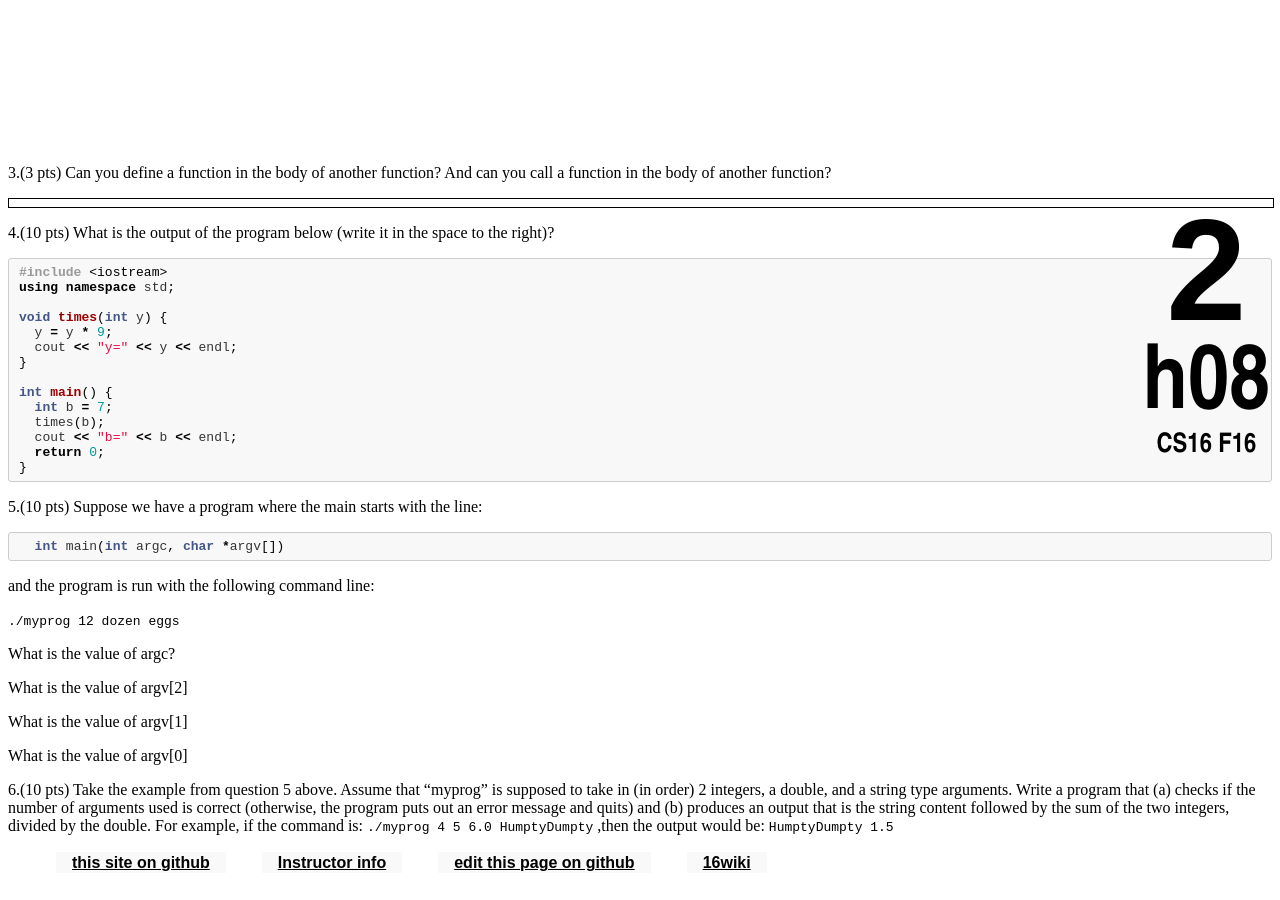
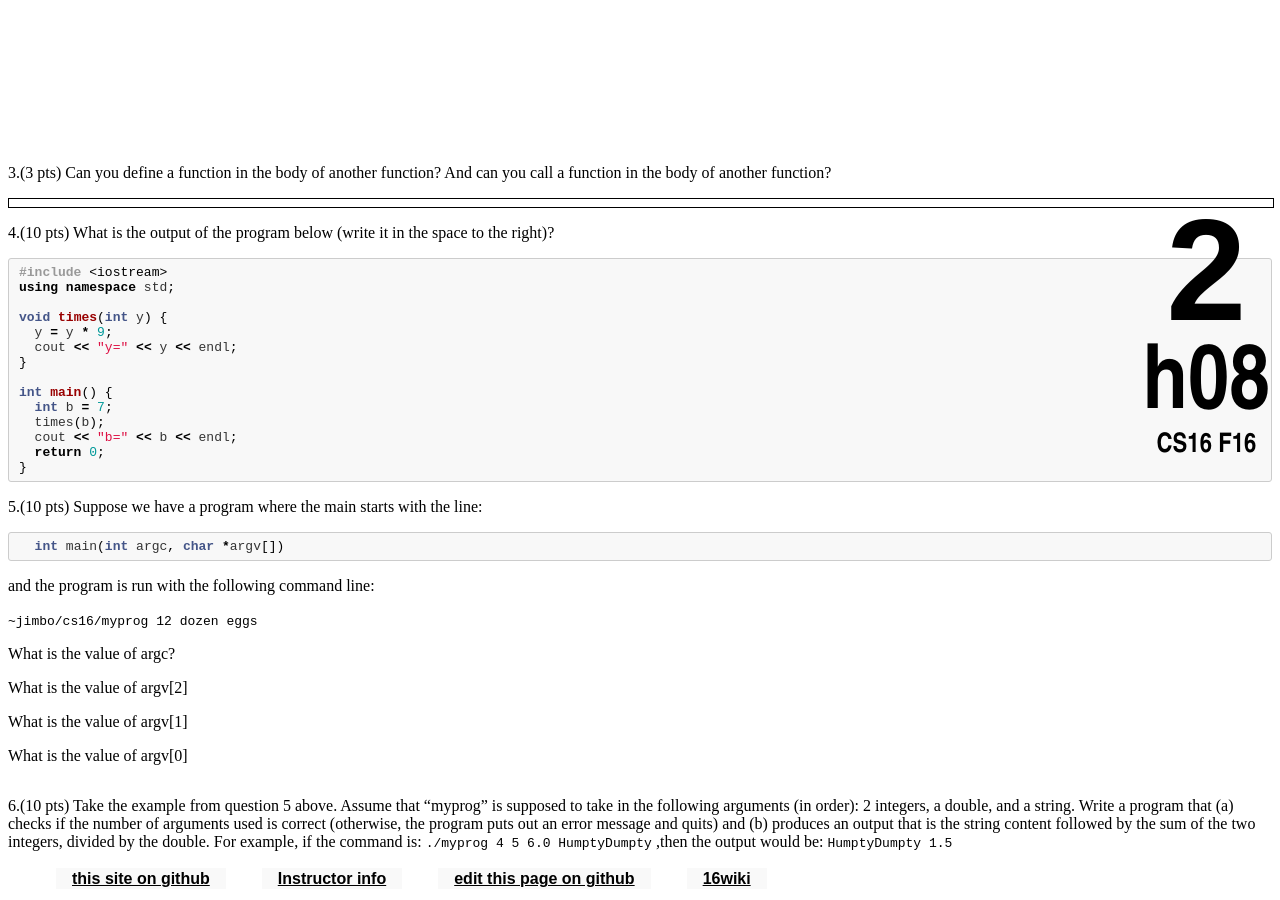
Before and after one commit to ucsb-cs16-s16/https-ucsb-cs16-s17.github.io, a Jekyll site: the page built from _hwk/h08.md, in a window 1280 px wide and 900 px high, scrolled down 774 px. Built offline with Jekyll 4.4.1, drawn with Linux system fonts in a browser that asks for light colours.

Commit message:
Update h08.md

```diff
--- a/_hwk/h08.md
+++ b/_hwk/h08.md
@@ -52,7 +52,7 @@ int main() {
 
   and the program is run with the following command line:
 
-`./myprog 12 dozen eggs`
+`~jimbo/cs16/myprog 12 dozen eggs`
 
 What is the value of argc?
 <div style="margin-bottom:1em"></div>
@@ -64,7 +64,7 @@ What is the value of argv[1]
 <div style="margin-bottom:1em"></div>
 
 What is the value of argv[0]
-<div style="margin-bottom:1em"></div>
+<div style="margin-bottom:2em"></div>
 
-6.(10 pts) Take the example from question 5 above. Assume that "myprog" is supposed to take in (in order) 2 integers, a double, and a string type arguments. Write a program that (a) checks if the number of arguments used is correct (otherwise, the program puts out an error message and quits) and (b) produces an output that is the string content followed by the sum of the two integers, divided by the double. For example, if the command is:
+6.(10 pts) Take the example from question 5 above. Assume that "myprog" is supposed to take in the following arguments (in order): 2 integers, a double, and a string. Write a program that (a) checks if the number of arguments used is correct (otherwise, the program puts out an error message and quits) and (b) produces an output that is the string content followed by the sum of the two integers, divided by the double. For example, if the command is:
 `./myprog 4 5 6.0 HumptyDumpty` ,then the output would be: `HumptyDumpty 1.5`
```
